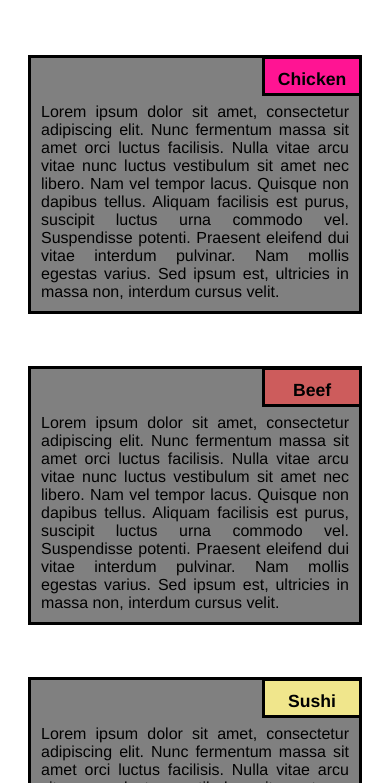
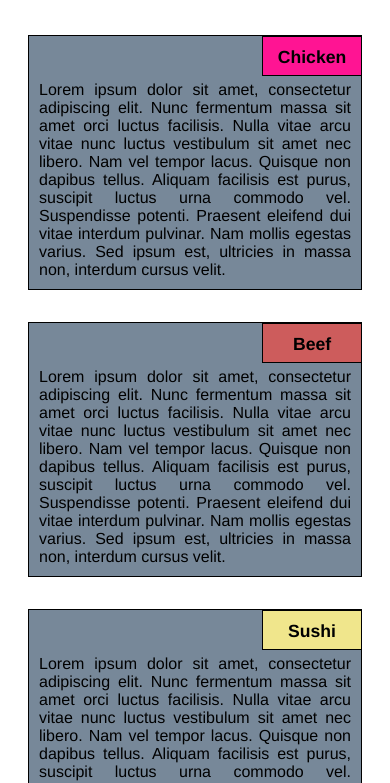
Before and after one commit to TonatiuhWarrior/responsive_module_2, a plain HTML site: page index.html in a window 390 px wide. Shown: the part 61-844 px from the top of the page. Drawn offline with Linux system fonts and the light colour scheme.

Commit message:
indentation fixes

```diff
--- a/css/styles.css
+++ b/css/styles.css
@@ -8,8 +8,8 @@ h1 {
 }
 
 p {
-  border: 3px solid black;
-  background-color: gray;
+  border: 1px solid black;
+  background-color: lightslategray;
   text-align: justify;
   padding: 10px;
   padding-top: 45px;
@@ -18,15 +18,15 @@ p {
 }
 
 div {
-	padding: 10px;
+  padding-left: 10px;
+  padding-right: 10px;
 
 }
 
-
+/* Title setings */
 .pTitle {
   padding: 10px;
-	border: 3px solid black;
-
+  border: 1px solid black;
   float: right;
   width: 100px;
   height: 40px;
@@ -34,10 +34,9 @@ div {
   text-align: center;
   font-size: 110%;
   font-weight: bold;
-
-
 }
 
+/* Title background colors */
 .pPinkBack {
   background-color: deeppink;
 }
@@ -50,15 +49,12 @@ div {
   background-color: khaki;
 }
 
-
-
-
 /* Simple Responsive Framework. */
 .row {
   width: 100%;
 }
 
-
+/********** Large devices only **********/
 @media (min-width: 992px){
   .col-lg-1, .col-lg-2, .col-lg-3, .col-lg-4, .col-lg-5, .col-lg-6, .col-lg-7, .col-lg-8, .col-lg-9,
   .col-lg-10, .col-lg-11, .col-lg-12{
@@ -102,6 +98,8 @@ div {
   }
 }
 
+
+/********** Medium devices only **********/
 @media (min-width: 768px) and (max-width: 991px){
 
   .col-md-1, .col-md-2, .col-md-3, .col-md-4, .col-md-5, .col-md-6, .col-md-7, .col-md-8, .col-md-9,
@@ -147,9 +145,11 @@ div {
   }
 }
 
+/********** Small devices only **********/
 @media (max-width: 767px){
-	.col-sm-1, .col-sm-2, .col-sm-3, .col-sm-4, .col-sm-5, .col-sm-6, .col-sm-7, .col-sm-8, .col-sm-9, .col-sm-10, .col-sm-11, .col-sm-12 {
-
+  .col-sm-1, .col-sm-2, .col-sm-3, .col-sm-4, .col-sm-5, .col-sm-6, .col-sm-7, .col-sm-8,
+  .col-sm-9, .col-sm-10, .col-sm-11, .col-sm-12 {
+      float: left;
 	}
   .col-sm-1 {
     width: 8.33%;
```
Also changed, not shown: index.html (+6 -0 lines). Lines whose indentation alone changed are shown as unchanged.
